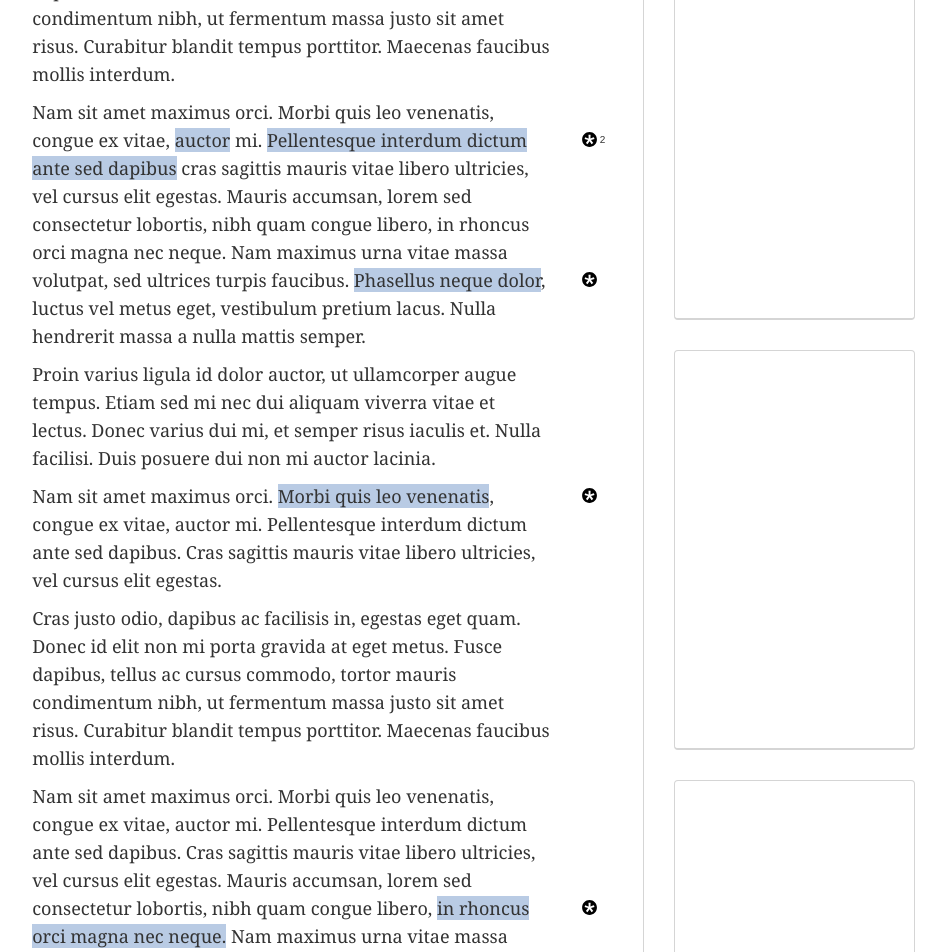
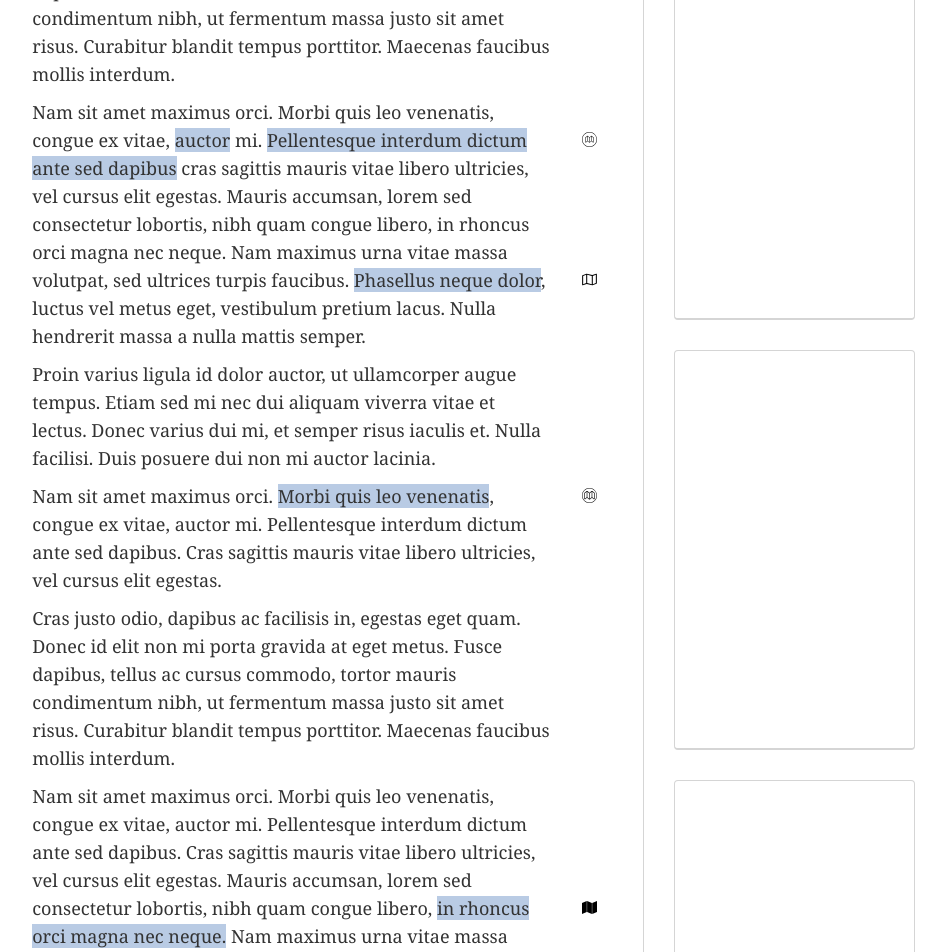
Before and after one commit to blakehunsicker/notes-ux-5, a plain HTML site: page index.html in a window 1280 px wide. Shown: the part 80-1032 px from the top of the page, without its empty margins (105-1051 px from the left). Drawn offline with nearby package versions, Linux system fonts and the light colour scheme.

Commit message:
adding svgs

```diff
--- a/index.html
+++ b/index.html
@@ -138,12 +138,12 @@
 					<p>Nam sit amet maximus orci. Morbi quis leo venenatis, congue ex vitae, auctor mi. Pellentesque interdum dictum ante sed dapibus. Cras saggittis mauris vitae libero ultricies, vel cursus elit egestas.</p>
 				</div>
 				<div class="col-md-1 asterisk-space" style="height:1300px;">
-					<div class="asterisk asterisk-1"><img src="asterisk-v2.svg"/><div style="display:inline;font-size:10px;margin-top:10px!important;"> 2</div></div>
+					<div class="asterisk asterisk-1"><img src="assets/map-v1.svg"/></div>
 					<!-- <div class="asterisk asterisk-2"><img src="asterisk-v2.svg"/></div> -->
-					<div class="asterisk asterisk-3"><img src="asterisk-v2.svg"/></div>
-					<div class="asterisk asterisk-4"><img src="asterisk-v2.svg"/></div>
+					<div class="asterisk asterisk-3"><img src="assets/map-v2.svg"/></div>
+					<div class="asterisk asterisk-4"><img src="assets/map-v4.svg"/></div>
 					<!-- <div class="asterisk asterisk-4" style="min-width:20px;min-height:20px;color:#FFF;background:#000;"><i class="fa fa-file-text-o" aria-hidden="true"></i></div> -->
-					<div class="asterisk asterisk-5"><img src="asterisk-v2.svg"/></div>
+					<div class="asterisk asterisk-5"><img src="assets/map-v3.svg"/></div>
 				</div>
 			</div>
 			<div class="col-md-4 rr" style="height:1300px;">
```
Also changed, not shown: assets/asterisk-v1.svg (renamed from asterisk-v1.svg), assets/asterisk-v2.svg (renamed from asterisk-v2.svg), assets/map-v1.svg (added), assets/map-v2.svg (added), assets/map-v3.svg (added), assets/map-v4.svg (added), assets/stack.svg (added), 1 other file.
